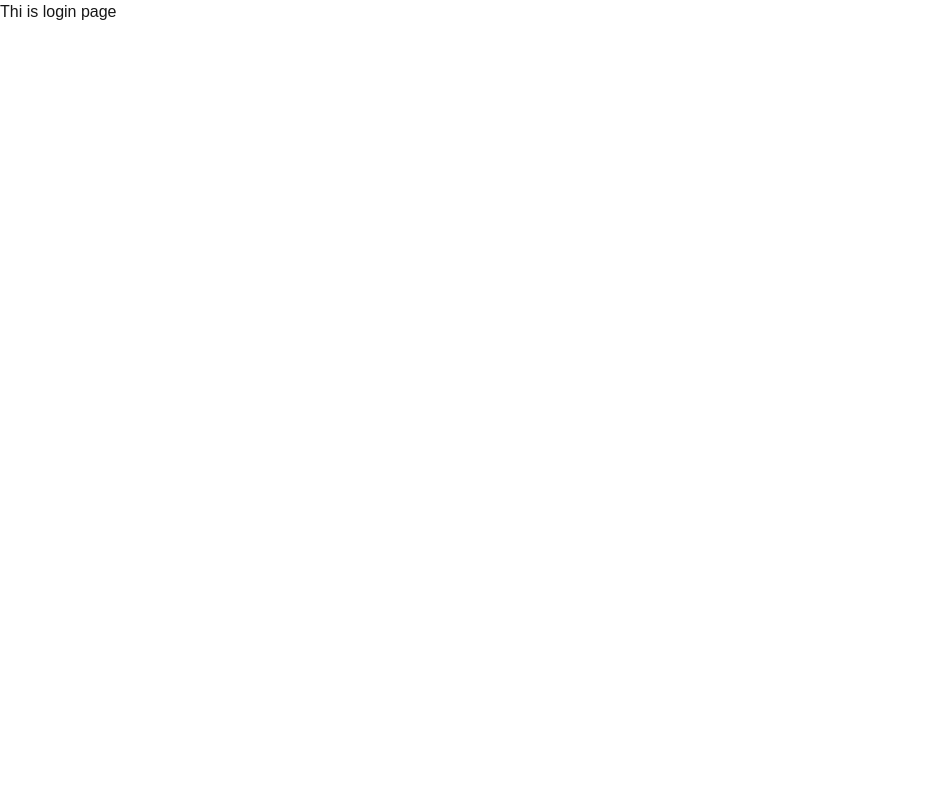
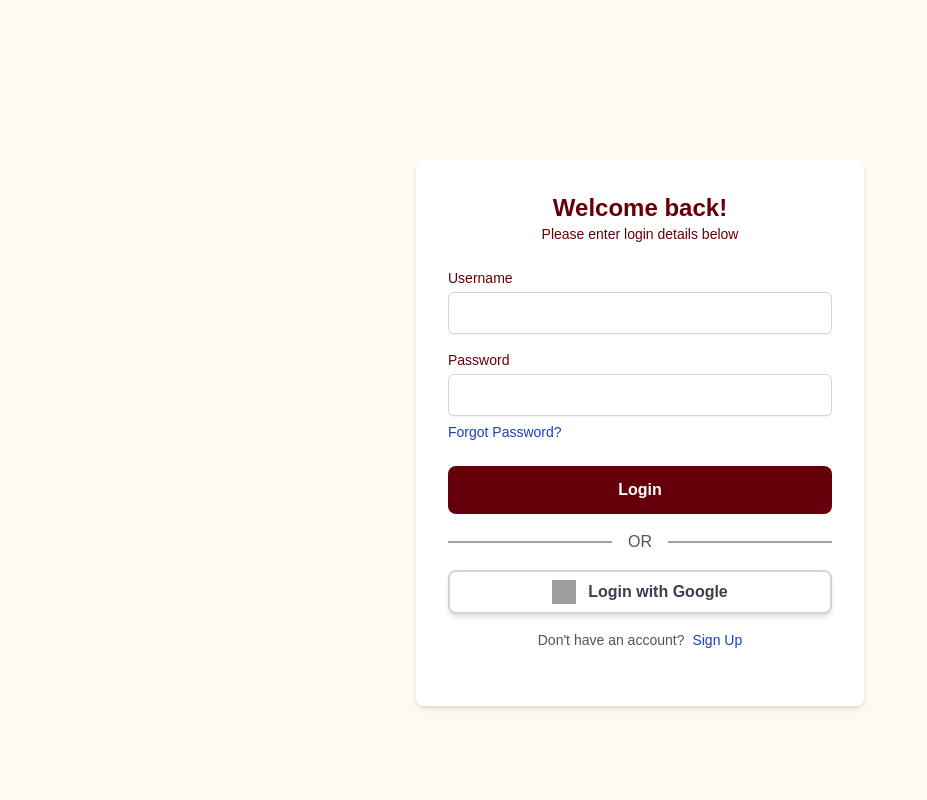
Before and after one commit to AndyK3/DEATZ-Website, a Next.js app in the folder deatz/: page /login in a window 1280 px wide. Shown: the top 800 px of the page, without its empty margins (0-927 px from the left). Built offline with nearby package versions, Linux system fonts and the light colour scheme; grey boxes are pictures that could not be loaded.

Commit message:
new feature for login page

```diff
--- a/deatz/src/app/login/page.tsx
+++ b/deatz/src/app/login/page.tsx
@@ -1,11 +1,84 @@
 import React from "react";
-import Navbar from "../../components/navbar";
 import Footer from "../../components/footer";
 
 const Login = () => {
   return (
-    <div className="login container">
-      <h1>Thi is login page</h1>
+    <div className="flex flex-col min-h-screen bg-[#fffaf0] text-[#65000b]">
+      <main className="flex-grow items-start justify-center px-4 pt-24">
+        <div className="min-h-screen flex items-start justify-center">
+          <div className="bg-white p-8 rounded-lg shadow-md w-full max-w-md mt-16">
+            <h2 className="text-2xl font-bold text-center">Welcome back!</h2>
+            <p className="text-sm text-center mb-6">
+              Please enter login details below
+            </p>
+
+            <form action="#" method="POST">
+              <div className="mb-4">
+                <label htmlFor="username" className="block text-sm font-medium">
+                  Username
+                </label>
+                <input
+                  type="text"
+                  id="username"
+                  name="username"
+                  required
+                  className="mt-1 block w-full px-4 py-2 border border-gray-300 rounded-md shadow-sm focus:outline-none focus:ring-2 focus:ring-blue-500 focus:border-blue-500"
+                />
+              </div>
+
+              <div className="mb-1">
+                <label htmlFor="password" className="block text-sm font-medium">
+                  Password
+                </label>
+                <input
+                  type="password"
+                  id="password"
+                  name="password"
+                  required
+                  className="mt-1 block w-full px-4 py-2 border border-gray-300 rounded-md shadow-sm focus:outline-none focus:ring-2 focus:ring-blue-500 focus:border-blue-500"
+                />
+              </div>
+
+              <button className="text-sm text-blue-800 hover:text-blue-500 focus:outline-none mb-6">
+                Forgot Password?
+              </button>
+
+              <button
+                type="submit"
+                className="w-full bg-[#65000b] text-white font-semibold py-3 rounded-lg hover:bg-[#5B1F1F] transition-all"
+              >
+                Login
+              </button>
+              <div className="flex items-center my-4">
+                <hr className="flex-1 border-t-2 border-gray-400" />
+                <span className="mx-4 text-gray-600">OR</span>
+                <hr className="flex-1 border-t-2 border-gray-400" />
+              </div>
+              <button className="flex items-center justify-center w-full py-2 px-4 bg-white border-2 border-gray-300 rounded-lg shadow-md hover:bg-gray-100 focus:outline-none focus:ring-2 focus:ring-blue-500">
+                <img
+                  src="	https://fonts.gstatic.com/s/i/productlogos/googleg/v6/24px.svg"
+                  alt="Google logo"
+                  className="w-6 h-6 mr-3"
+                />
+                <span className="text-gray-700 font-semibold">
+                  Login with Google
+                </span>
+              </button>
+              <div className="flex items-center justify-center mt-4">
+                <p className="text-sm text-gray-600">
+                  Don't have an account?
+                  <a href="/signup" className="ml-2">
+                    <button className="text-sm text-blue-800 hover:text-blue-500 focus:outline-none mb-6">
+                      Sign Up
+                    </button>
+                  </a>
+                </p>
+              </div>
+            </form>
+          </div>
+        </div>
+      </main>
+      <Footer />
     </div>
   );
 };
```
